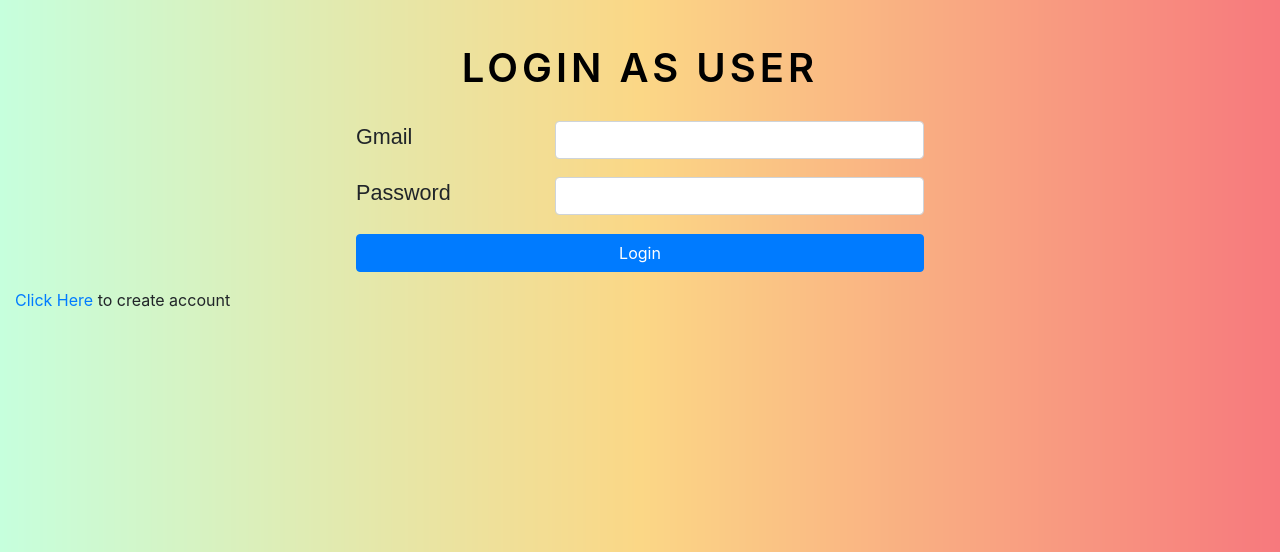
After one commit to Ch-Lokesh/GoforGovt, a PHP site: page /user/user_login.php in a window 1280 px wide. The commit adds this page. Shown: the top 552 px of the page. Run offline with PHP 8.4, Linux system fonts and the light colour scheme; some libraries are stand-ins or nearby versions.

Commit message:
user login done

```diff
--- /dev/null
+++ b/user/check_user_login.php
@@ -0,0 +1,21 @@
+<?php
+session_start();
+include("../config/configure.php");
+if (isset($_POST['user_sign_in'])) {
+
+    $user_email = htmlentities(mysqli_real_escape_string($con, $_POST['user_email']));
+    $user_pass = htmlentities(mysqli_real_escape_string($con, $_POST['user_pass']));
+
+    $select_users = "select * from users where email='$user_email' AND
+    password = '$user_pass'";
+
+    $query = mysqli_query($con, $select_users);
+    $check_user = mysqli_num_rows($query);
+
+    if ($check_user == 1) {
+        $_SESSION['email'] = $user_email;
+        echo "<script>window.open('user_home.php', '_self')</script>";
+    } else {
+        echo "<script>alert('Your Email or Password is incorrect')</script>";
+    }
+}
--- a/user/registration.php
+++ b/user/registration.php
@@ -118,6 +118,8 @@
             <center><button type="submit" class="btn btn-primary btn-block" name="user_sign_up">Register</button></center>
             <?php include("insert_new_student.php"); ?>
         </form>
+
+        <p>Aleardy have an account <a href="user_login.php">Click Here</a></p>
     </div>
 
     <script src="https://code.jquery.com/jquery-3.2.1.slim.min.js" integrity="sha384-KJ3o2DKtIkvYIK3UENzmM7KCkRr/rE9/Qpg6aAZGJwFDMVNA/GpGFF93hXpG5KkN" crossorigin="anonymous"></script>
--- /dev/null
+++ b/user/user_login.php
@@ -0,0 +1,46 @@
+<!DOCTYPE html>
+<html>
+
+<head>
+    <meta charset="UTF-8">
+    <meta name="viewport" content="width=device-width, initial-scale=1.0">
+    <title>User Login</title>
+    <link rel="stylesheet" href="https://stackpath.bootstrapcdn.com/bootstrap/4.3.1/css/bootstrap.min.css" integrity="sha384-ggOyR0iXCbMQv3Xipma34MD+dH/1fQ784/j6cY/iJTQUOhcWr7x9JvoRxT2MZw1T" crossorigin="anonymous">
+    <link rel="stylesheet" type="text/css" href="../styles/index.css">
+    <link rel="stylesheet" type="text/css" href="../styles/user_reg.css">
+</head>
+
+
+<body style="background-image: url('../images/MegaTron.jpg')">
+
+
+    <div class="container-fluid reg-form">
+        <form action="" method="post" enctype="multipart/form" role="form" class="form-horizontal">
+            <h2>Login as User</h2>
+
+            <div class="form-group row">
+                <label for="firstName" class="col-sm-4 control-label">Gmail</label>
+                <div class="col-sm-8">
+                    <input type="email" id="firstName" name="user_email" class="form-control" required>
+                </div>
+            </div>
+
+            <div class="form-group row">
+                <label for="firstName" class="col-sm-4 control-label">Password</label>
+                <div class="col-sm-8">
+                    <input type="password" id="firstName" name="user_pass" class="form-control" required>
+                </div>
+            </div>
+
+            <center><button type="submit" class="btn btn-primary btn-block" name="user_sign_in">Login</button></center>
+            <?php include("check_user_login.php"); ?>
+        </form>
+        <p><a href="registration.php">Click Here </a> to create account</p>
+    </div>
+
+    <script src="https://code.jquery.com/jquery-3.2.1.slim.min.js" integrity="sha384-KJ3o2DKtIkvYIK3UENzmM7KCkRr/rE9/Qpg6aAZGJwFDMVNA/GpGFF93hXpG5KkN" crossorigin="anonymous"></script>
+    <script src="https://cdnjs.cloudflare.com/ajax/libs/popper.js/1.12.9/umd/popper.min.js" integrity="sha384-ApNbgh9B+Y1QKtv3Rn7W3mgPxhU9K/ScQsAP7hUibX39j7fakFPskvXusvfa0b4Q" crossorigin="anonymous"></script>
+    <script src="https://maxcdn.bootstrapcdn.com/bootstrap/4.0.0/js/bootstrap.min.js" integrity="sha384-JZR6Spejh4U02d8jOt6vLEHfe/JQGiRRSQQxSfFWpi1MquVdAyjUar5+76PVCmYl" crossorigin="anonymous"></script>
+</body>
+
+</html>
```
Also changed, not shown: user/user_home.php (added).
